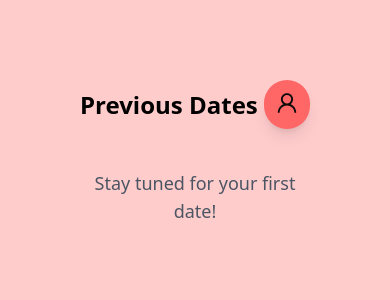
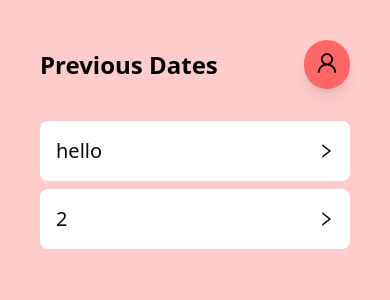
Before and after one commit to austinwright10/DateNightWeb, a Next.js app in the folder date-night/: page /dashboard/DashboardPage in a window 390 px wide. Shown: the top 300 px of the page. Built offline with nearby package versions, Linux system fonts and the light colour scheme.

Commit message:
styled each date

```diff
--- a/date-night/src/app/components/Dashboard.tsx
+++ b/date-night/src/app/components/Dashboard.tsx
@@ -2,7 +2,7 @@
 import { useEffect } from 'react'
 import { useRouter } from 'next/navigation'
 import { useDateStore } from '@/app/stores/stores'
-import { UserOutlined } from '@ant-design/icons'
+import { UserOutlined, RightOutlined } from '@ant-design/icons'
 
 interface DateItem {
   id: string
@@ -15,8 +15,12 @@ export default function Dashboard() {
 
   const renderItem = (item: DateItem) => (
     <div className='bg-white p-4 my-2 rounded-lg w-full'>
-      <button onClick={() => console.log('Item clicked')}>
-        <p className='text-lg'>{item.title}</p>
+      <button
+        onClick={() => console.log('Item clicked')}
+        className='w-full text-left flex flex-row justify-between items-center'
+      >
+        <p className='text-xl'>{item.title}</p>
+        <RightOutlined />
       </button>
     </div>
   )
@@ -26,7 +30,7 @@ export default function Dashboard() {
   }, [])
 
   return (
-    <div className='flex flex-col items-center p-20 min-h-screen'>
+    <div className='flex flex-col items-center p-10 sm:p-20 min-h-screen'>
       <div className='flex flex-row w-full justify-between items-center mb-6'>
         <h1 className='text-2xl font-semibold text-black'>Previous Dates</h1>
         <button
@@ -38,7 +42,7 @@ export default function Dashboard() {
       </div>
 
       {/* Main Content */}
-      <div className='flex flex-col w-full max-w-xl'>
+      <div className='flex flex-col w-full'>
         {previousDates.length !== 0 ? (
           <div className='space-y-2'>
             {previousDates.map((item: DateItem) => renderItem(item))}
--- a/date-night/src/app/stores/stores.ts
+++ b/date-night/src/app/stores/stores.ts
@@ -52,7 +52,10 @@ interface DateStore {
 }
 
 export const useDateStore = create<DateStore>((set) => ({
-  previousDates: [],
+  previousDates: [
+    { id: '1', title: 'hello' },
+    { id: '2', title: '2' },
+  ],
   addDate: async (date) => {
     set((state) => {
       const updatedDates = [...state.previousDates, date]
```
